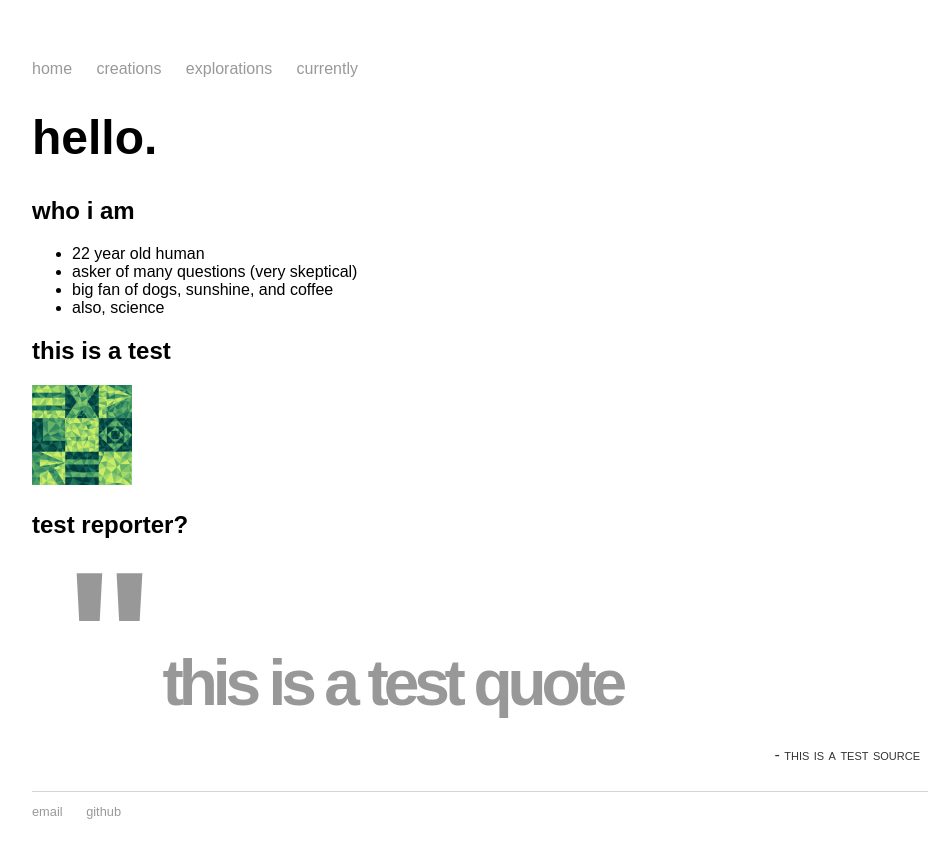
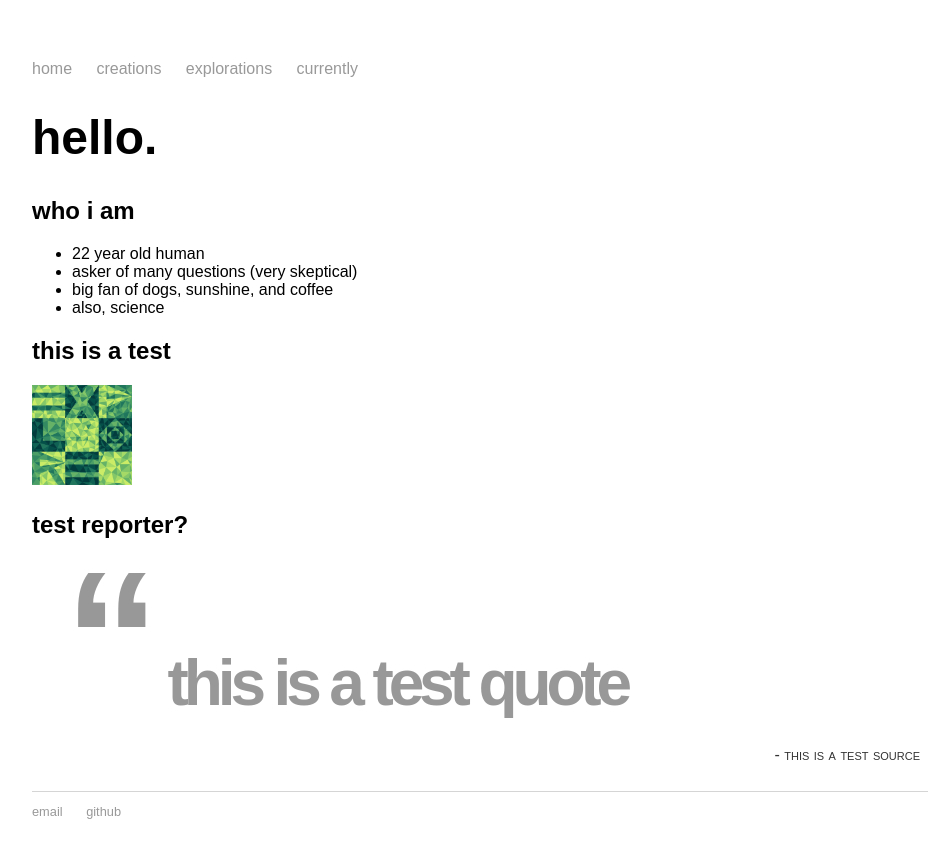
Before and after one commit to mayasheth/mayasheth.github.io, a Jekyll site: the page built from index.md, in a window 1280 px wide. Shown: the top 858 px of the page, without its empty margins (160-1111 px from the left). Built offline with Jekyll 4.4.1, drawn with Linux system fonts in a browser that asks for light colours.

Commit message:
Update quote.html

```diff
--- a/_includes/quote.html
+++ b/_includes/quote.html
@@ -19,11 +19,12 @@
       font-weight:700;
       opacity:0.4;
       line-height=0.8;
+      quotes: "“" "”";
     }
 
     blockquote:before
     {
-      content:  "\"";
+      content: open-quote;
       /*font-family: "Times New Roman", serif;*/
       font-size: 3em;
       line-height: .5em;
```
